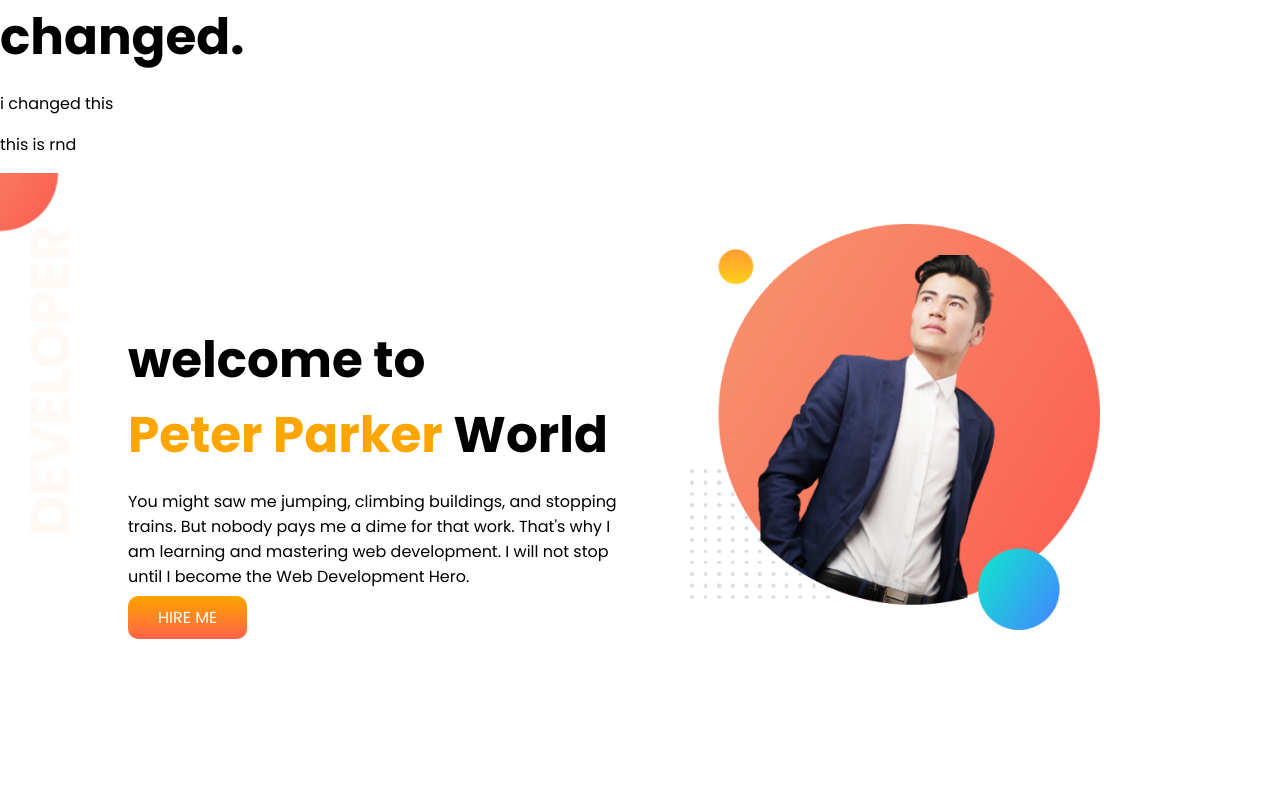
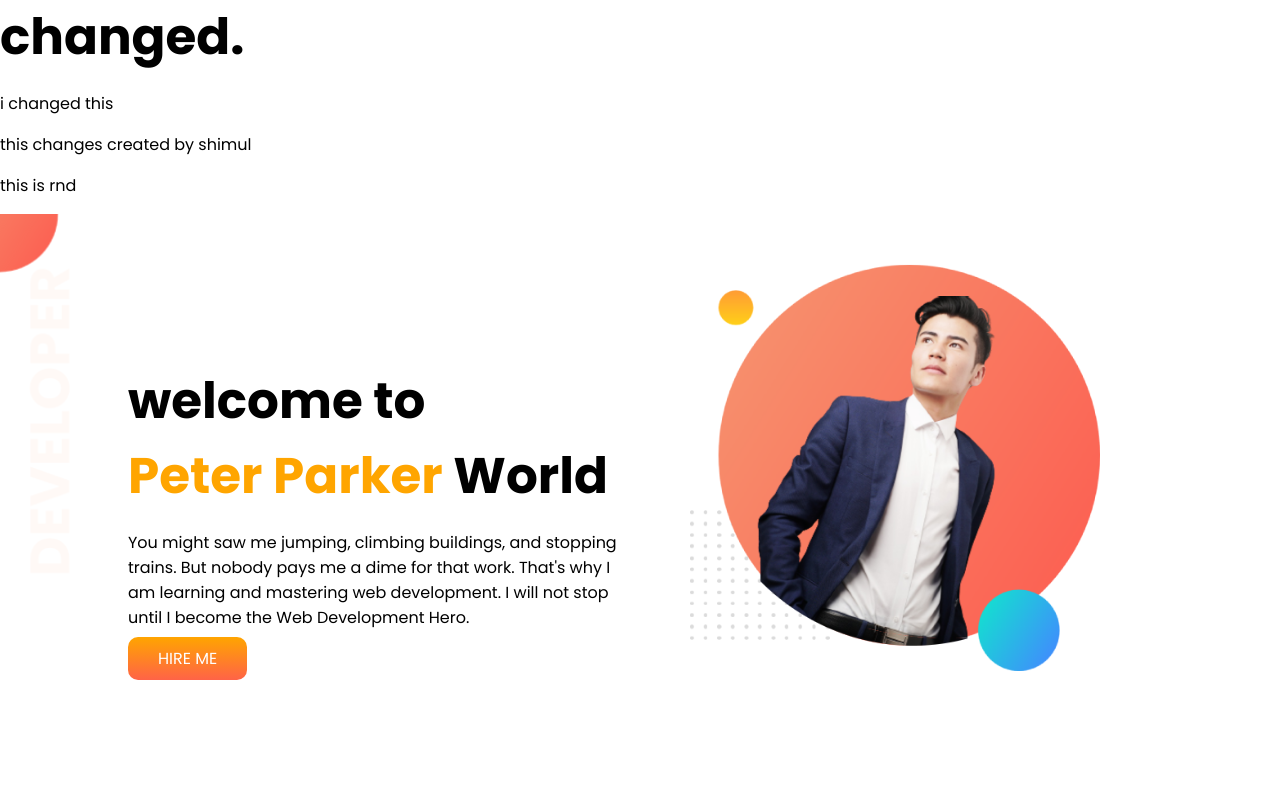
Before and after one commit to mdshemul48/recreate-pre-assingment, a plain HTML site: page index.html in a window 1280 px wide. Shown: the top 800 px of the page. Drawn offline with Linux system fonts and the light colour scheme.

Commit message:
creating conflict

```diff
--- a/index.html
+++ b/index.html
@@ -16,7 +16,7 @@
 
     <h1>changed.</h1>
     <p>i changed this</p>
-
+    <p>this changes created by shimul</p>
     <p>this is rnd</p>
     <section class="header-area flexible-container">
         <div class="half-width header-text-area">
```
